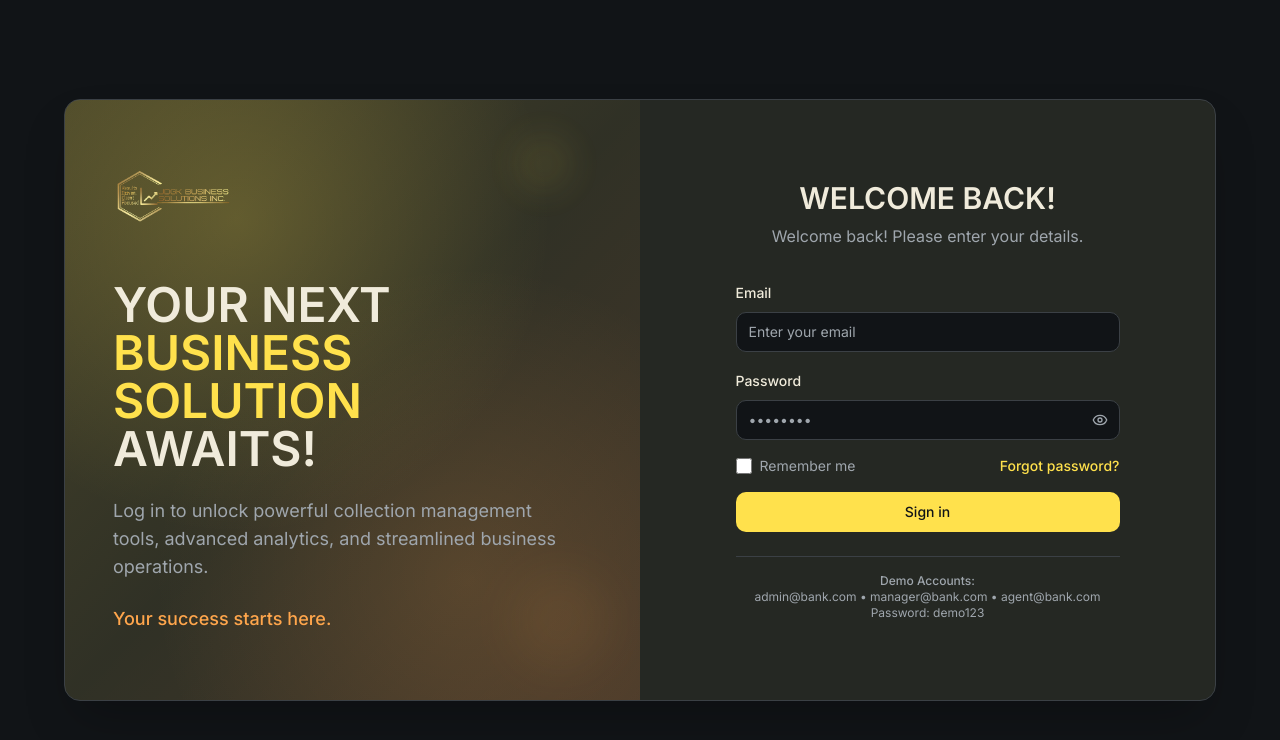
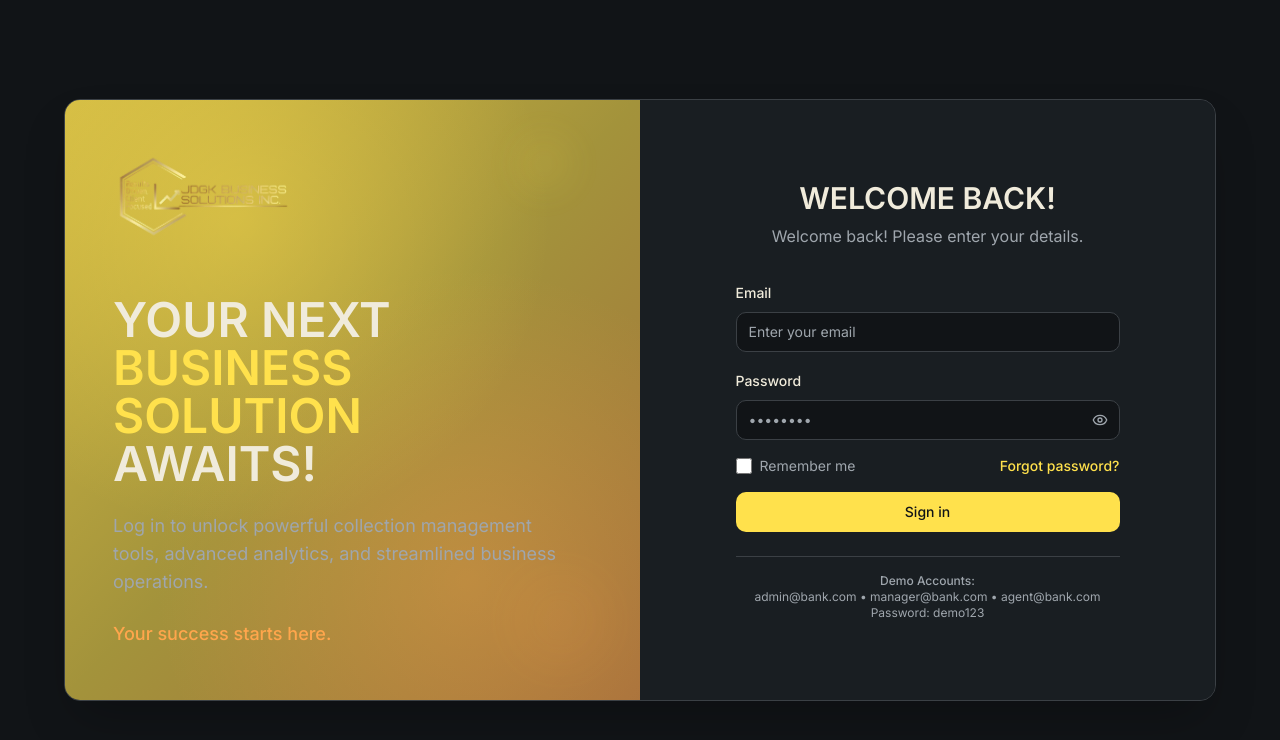
Before and after one commit to Gabgab2025/dial-craft, a React (Vite) app: page /login in a window 1280 px wide. Shown: the top 740 px of the page. Built offline with nearby package versions, Linux system fonts and the light colour scheme; the HTML template or start-up script is replaced by a standard one.

Commit message:
Refactor login page layout

```diff
--- a/src/pages/Login.tsx
+++ b/src/pages/Login.tsx
@@ -13,17 +13,17 @@ export default function Login({ onLogin }: LoginPageProps) {
         <div className="grid lg:grid-cols-2 min-h-[600px]">
 
           {/* Left Panel - Business Info */}
-          <div className="relative bg-gradient-to-br from-primary/20 via-primary/10 to-accent/20 p-12 flex flex-col justify-center text-center lg:text-left">
+          <div className="relative bg-gradient-to-br from-primary/80 via-primary/60 to-accent/60 p-12 flex flex-col justify-center text-center lg:text-left">
             {/* Background Pattern */}
-            <div className="absolute inset-0 bg-[radial-gradient(circle_at_30%_20%,hsl(var(--primary))_0%,transparent_50%)] opacity-20" />
-            <div className="absolute inset-0 bg-[radial-gradient(circle_at_70%_80%,hsl(var(--accent))_0%,transparent_50%)] opacity-15" />
+            <div className="absolute inset-0 bg-[radial-gradient(circle_at_30%_20%,hsl(var(--primary))_0%,transparent_50%)] opacity-40" />
+            <div className="absolute inset-0 bg-[radial-gradient(circle_at_70%_80%,hsl(var(--accent))_0%,transparent_50%)] opacity-30" />
 
             {/* Logo */}
             <div className="relative z-10 mb-8">
               <img
                 src={jdgkLogo}
                 alt="JDGK Business Solutions Inc."
-                className="w-32 h-auto mx-auto lg:mx-0 mb-6"
+                className="w-48 h-auto mx-auto lg:mx-0 mb-6"
               />
             </div>
 
@@ -52,7 +52,7 @@ export default function Login({ onLogin }: LoginPageProps) {
           </div>
 
           {/* Right Panel - Login Form */}
-          <div className="bg-primary/5 p-12 flex flex-col justify-center">
+          <div className="bg-card p-12 flex flex-col justify-center">
             <div className="max-w-sm mx-auto w-full">
               <div className="text-center mb-8">
                 <h2 className="text-3xl font-bold text-foreground mb-2">WELCOME BACK!</h2>
```
